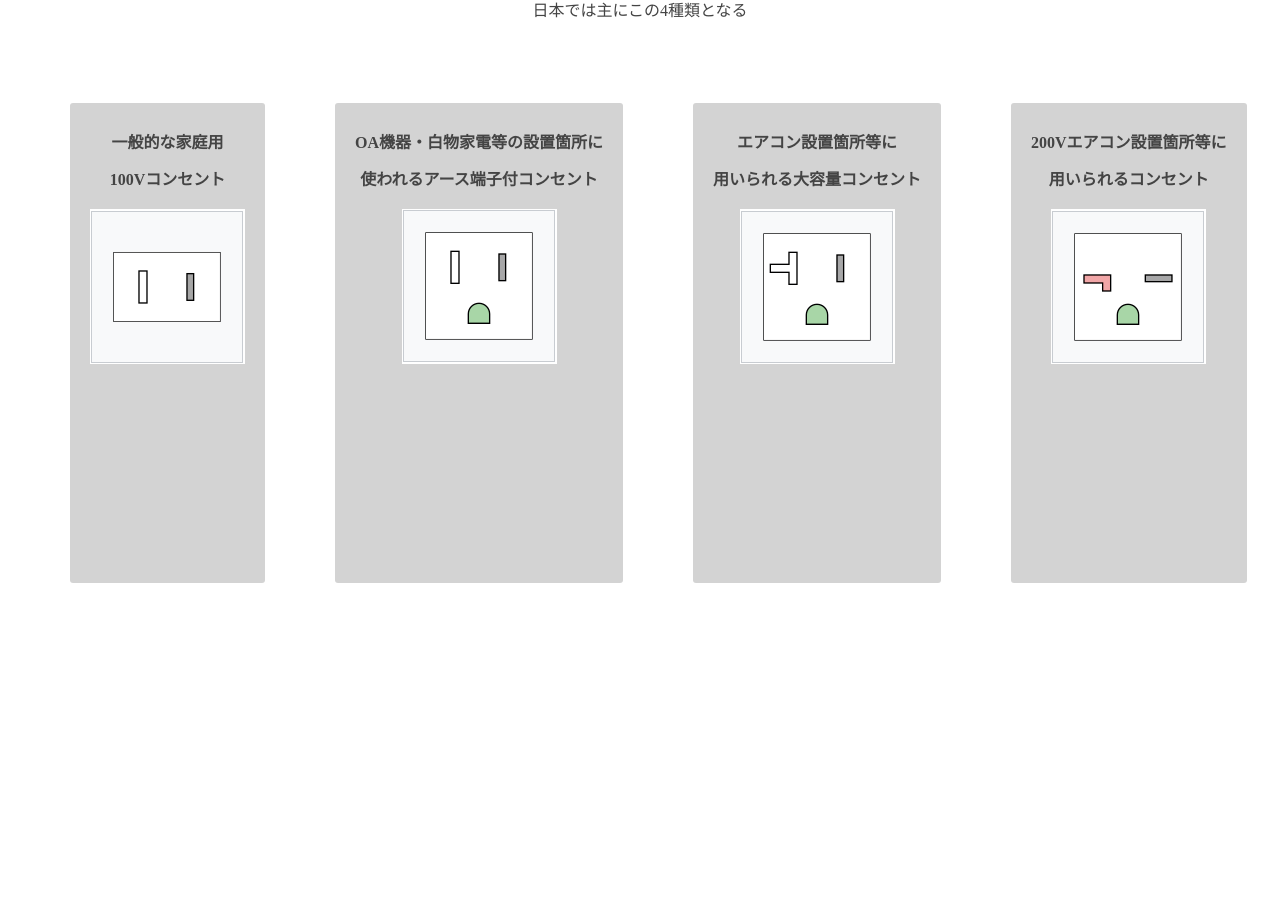
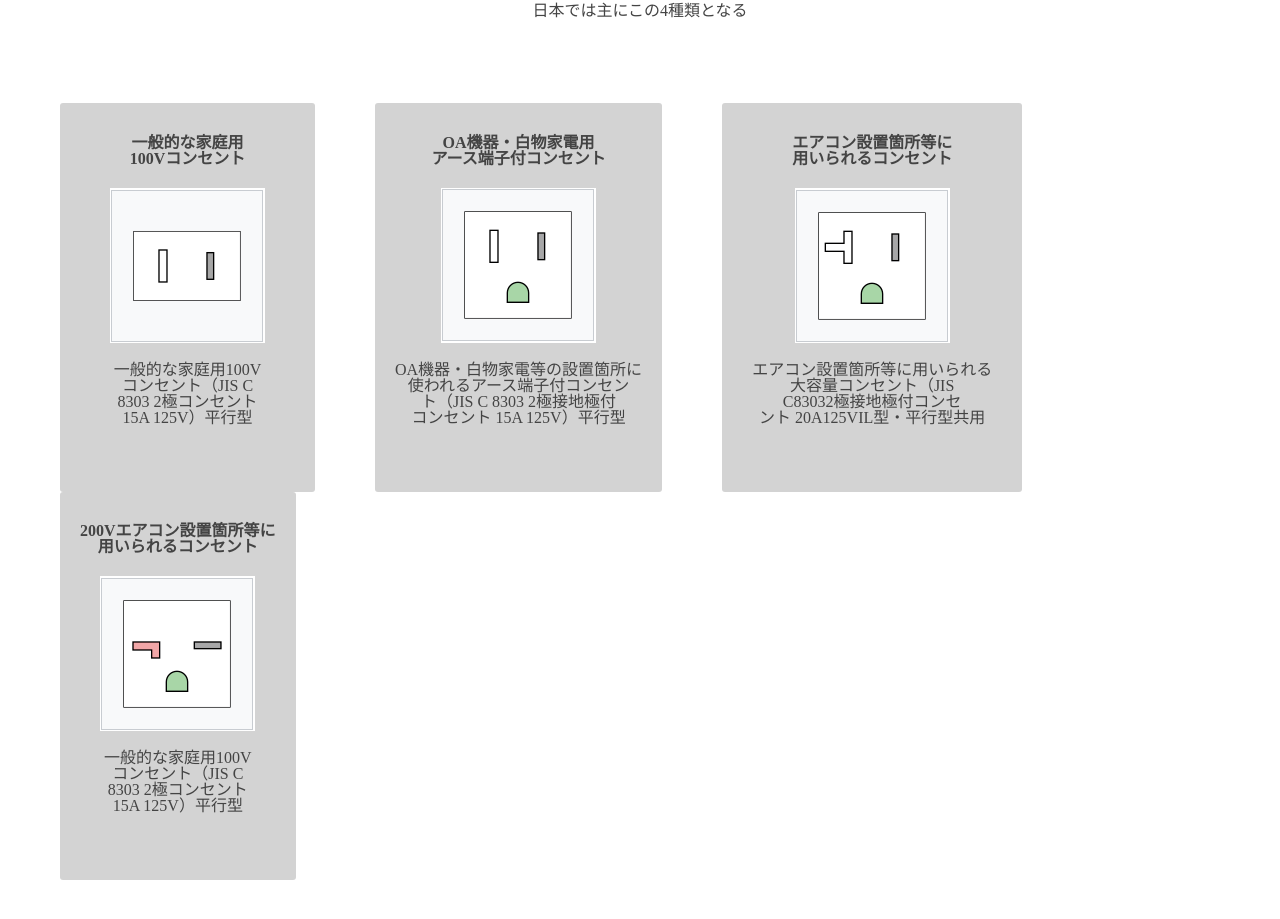
Before and after one commit to yokosan4533/clone, a plain HTML site: page practice html3/index.html in a window 1280 px wide. Shown: the part 1376-2295 px from the top of the page. Drawn offline with Linux system fonts and the light colour scheme.

Commit message:
practice

```diff
--- a/practice html3/index.html
+++ b/practice html3/index.html
@@ -55,32 +55,45 @@
   <br>
   <br>
 
-  <section class="type-wrap">
-      <h4>一般的な家庭用</h4>
-      <h4>100Vコンセント</h4>
+  <section class="type-wrap type1">
+      <h4>一般的な家庭用<br>100Vコンセント</h4>
       <img src="img/type1.jpg" class="panel">
-    <p></p>
+      <p class="type-about">一般的な家庭用100V<br>
+        コンセント（JIS C<br>
+        8303 2極コンセント<br>
+        15A 125V）平行型</p>
   </section>
 
-  <section class="type-wrap">
-       <h4>OA機器・白物家電等の設置箇所に</h4>
-       <h4>使われるアース端子付コンセント</h4>
+  <section class="type-wrap type2">
+       <h4>OA機器・白物家電用<br>
+         アース端子付コンセント</h4>
          <img src="img/type2.jpg">
-       <p></p>
+         <p class="type-about">OA機器・白物家電等の設置箇所に<br>
+           使われるアース端子付コンセン<br>
+           ト（JIS C 8303 2極接地極付<br>
+           コンセント 15A 125V）平行型</p>
   </section>
 
-  <section class="type-wrap">
-    <h4>エアコン設置箇所等に</h4>
-    <h4>用いられる大容量コンセント</h4>
+  <section class="type-wrap type3">
+    <h4>エアコン設置箇所等に<br>
+        用いられるコンセント</h4>
     <img src="img/type3.jpg">
-    <p></p>
+    <p class="type-about">エアコン設置箇所等に用いられる<br>
+       大容量コンセント（JIS <br>
+       C83032極接地極付コンセ<br>
+      ント 20A125VIL型・平行型共用</p>
   </section>
 
-  <section class="type-wrap">
-    <h4>200Vエアコン設置箇所等に</h4>
-    <h4>用いられるコンセント</h4>
+
+
+  <section class="type-wrap type4">
+    <h4>200Vエアコン設置箇所等に<br>
+        用いられるコンセント</h4>
       <img src="img/type4.jpg">
-      <p></p>
+      <p class="type-about">一般的な家庭用100V<br>
+         コンセント（JIS C<br>
+         8303 2極コンセント<br>
+         15A 125V）平行型</p>
   </section>
 </main>
 
--- a/practice html3/style.css
+++ b/practice html3/style.css
@@ -61,13 +61,33 @@ top:80px;
 .type-wrap{
   overflow: hidden;
   float:left;
-  margin-left: 70px;
+  margin-left: 60px;
   text-align: center;
   position: relative;
   top:60px;
-  padding:10px 20px 200px 20px;
+  padding:10px 0px 50px 0px;
   border-radius: 3px;
   background-color: #d3d3d3;
+}
+
+.type1{
+padding-left: 50px;
+padding-right: 50px;
+}
+
+.type2{
+  padding-left: 20px;
+  padding-right: 20px;
+}
+
+.type3{
+  padding-left: 30px;
+  padding-right: 30px;
+}
+
+.type4{
+  padding-left: 20px;
+  padding-right: 20px;
 }
 
 
```
